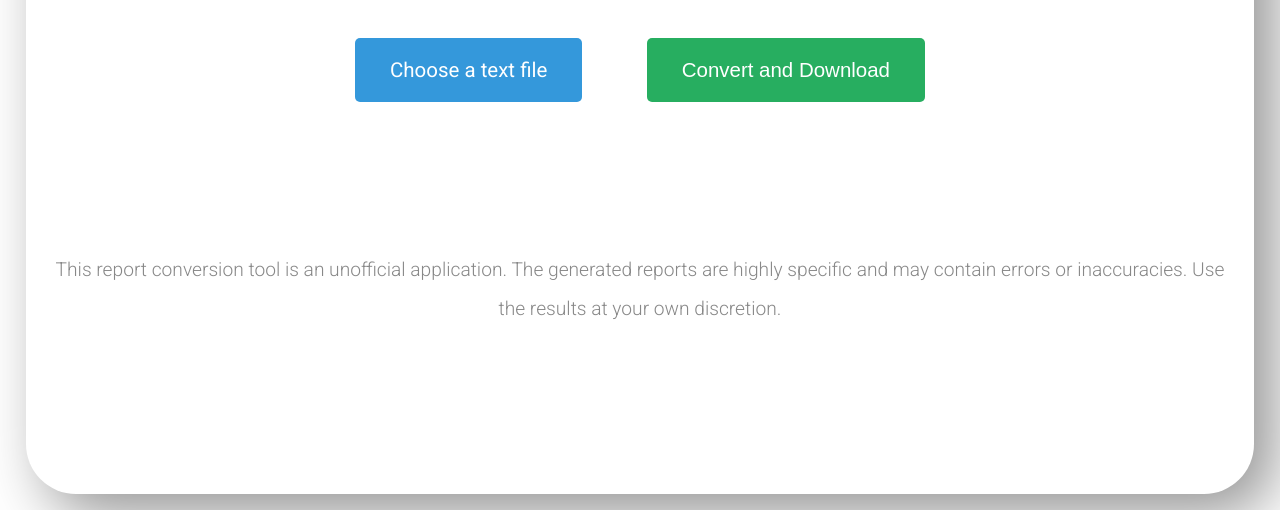
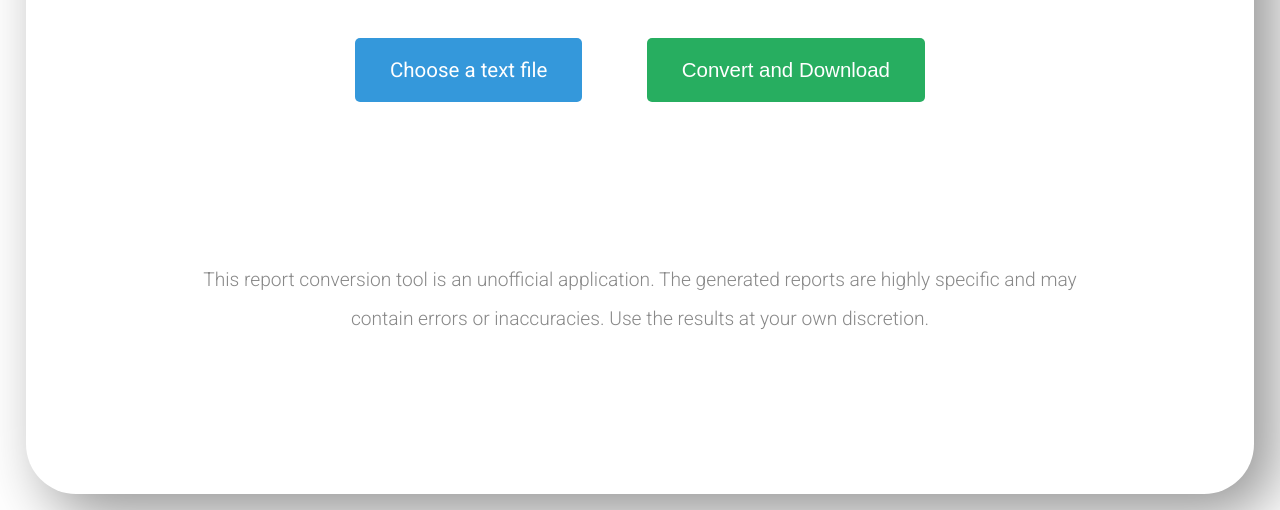
Before and after one commit to piyushk77/DCM-Conversion, a plain HTML site: page index.html in a window 1280 px wide. Shown: the part 290-800 px from the top of the page. Drawn offline with nearby package versions, Linux system fonts and the light colour scheme.

Commit message:
chore: adjust disclaimer width

```diff
--- a/style.css
+++ b/style.css
@@ -92,6 +92,9 @@ footer {
     font-family: 'Roboto', sans-serif;
     font-weight: 300;
     font-size: 1.2vw;
+    margin: auto;
+    width: 72vw;
+    padding-top: 15vh;
 }
 
 .disclaimer p {
```
